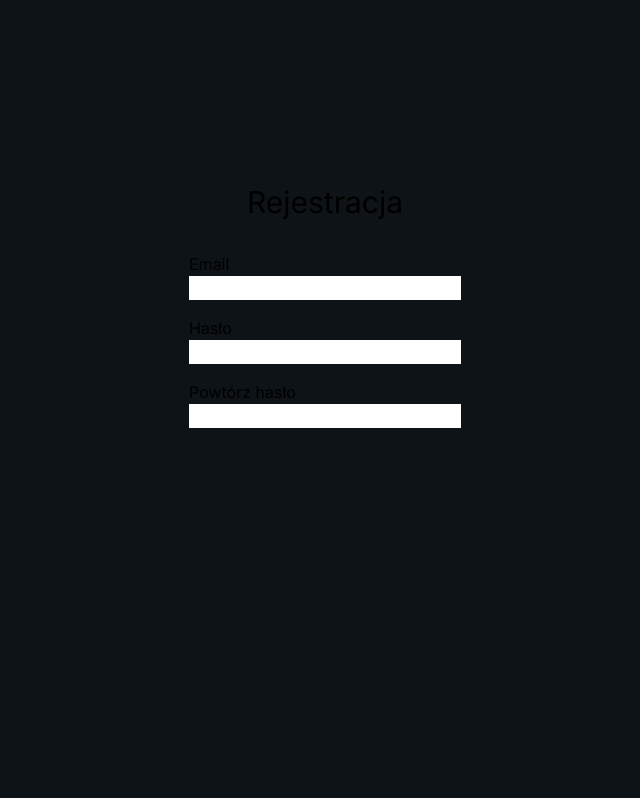
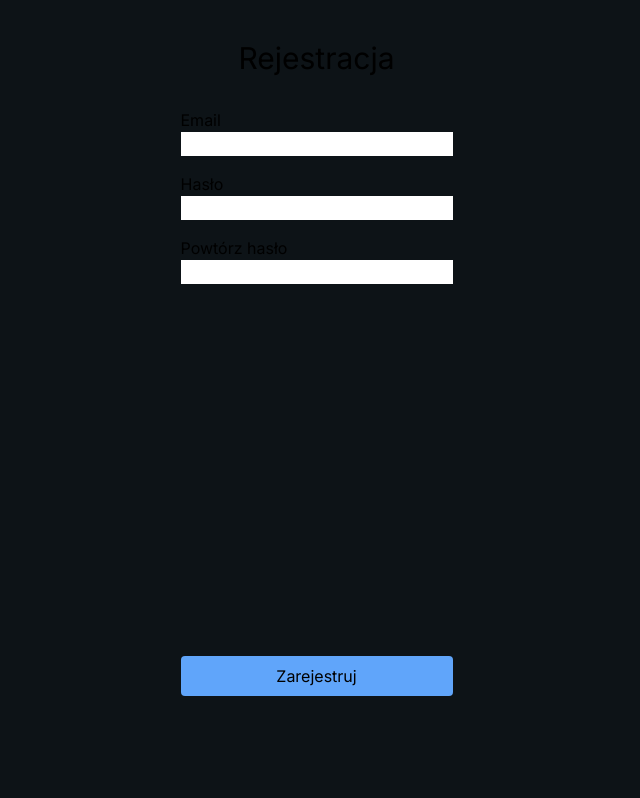
Before and after one commit to Noxein/Gym-Methods, a Next.js app: page /register in a window 1280 px wide. Shown: the top 798 px of the page, without its empty margins (315-955 px from the left). Built offline with nearby package versions, Linux system fonts and the light colour scheme.

Commit message:
removed horizontal scrollbar

```diff
--- a/app/(pages)/home/page.tsx
+++ b/app/(pages)/home/page.tsx
@@ -5,7 +5,7 @@ export default async function Home(){
     const user = await auth()
     console.log('USER:',user)
     return(
-        <div className="flex flex-col items-center w-screen">
+        <div className="flex flex-col items-center w-full">
             <NavButton text="Dodaj ćwiczenie" href="/home/add-exercise"/>
         </div>
     )
--- a/app/components/CenterComponent.tsx
+++ b/app/components/CenterComponent.tsx
@@ -2,7 +2,7 @@ import React from 'react'
 
 export const CenterComponent = ({children}:{children:React.ReactNode}) => {
   return (
-    <div className='w-screen h-screen flex items-center flex-col mt-36'>
+    <div className='w-[calc(100vw-17px)] h-screen flex items-center flex-col'>
         {children}
     </div>
   )
```
